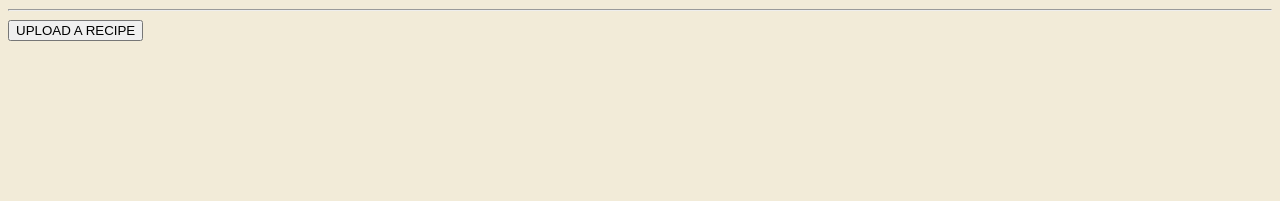
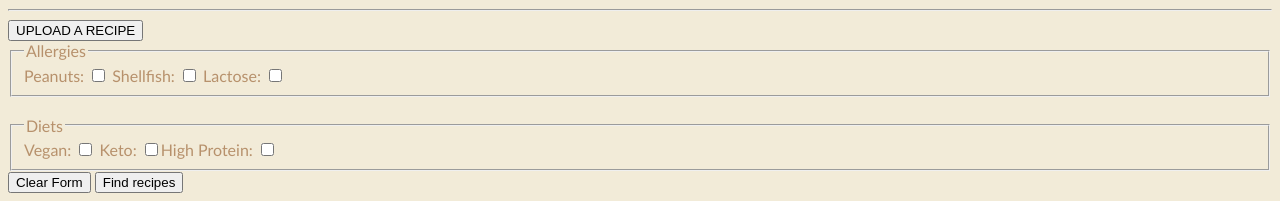
Before and after one commit to WebProgrammingSp2022/CS4-FoodBlog2, a website: page public/views/main.html in a window 1280 px wide. Shown: the part 810-1011 px from the top of the page. Before the commit the page ends 859 px from the top, so only its background shows below. Drawn offline with nearby package versions, Linux system fonts and the light colour scheme.

Commit message:
Able to loop around webpage

```diff
--- a/public/views/main.html
+++ b/public/views/main.html
@@ -22,6 +22,41 @@
         <a href="upload">
           <button type="button">UPLOAD A RECIPE</button>
         </a>
+          <form action="#">
+              <fieldset>
+
+              <legend>Allergies</legend>
+              <label for="peanuts">Peanuts:</label>
+              <input type="checkbox" id="peanuts" name="allergies" value="Peanuts" >
+
+              <label for="shellfish">Shellfish:</label>
+              <input type="checkbox" id="shellfish" name="allergies" value="Shellfish" >
+
+              <label for="lactose">Lactose:</label>
+              <input type="checkbox" id="lactose" name="allergies" value="Lactose" >
+              </fieldset>
+              <br>
+              <fieldset>
+              <legend>Diets</legend>
+              <label for="vegan">Vegan:</label>
+              <input type="checkbox" id="vegan" name="diets" value="Vegan" >
+
+              <label for="keto">Keto:</label>
+              <input type="checkbox" id="keto" name="diets" value="Keto"
+
+              <label for="high protein">High Protein:</label>
+              <input type="checkbox" id="high protein" name="diets" value="High Protein" >
+
+
+
+            </fieldset>
+            <input type="reset" name="reset" value="Clear Form">
+<!--                <input type="submit" name="send" value="Send Form">     -->
+
+            <input id="createButton" type="button" value="Find recipes" onclick="location.href='list';"/>
+            </form>
+
+
 
   </body>
 </html>
```
Also changed, not shown: public/views/list.html (+8 -1 lines), public/views/upload.html (+1 -1 lines).
